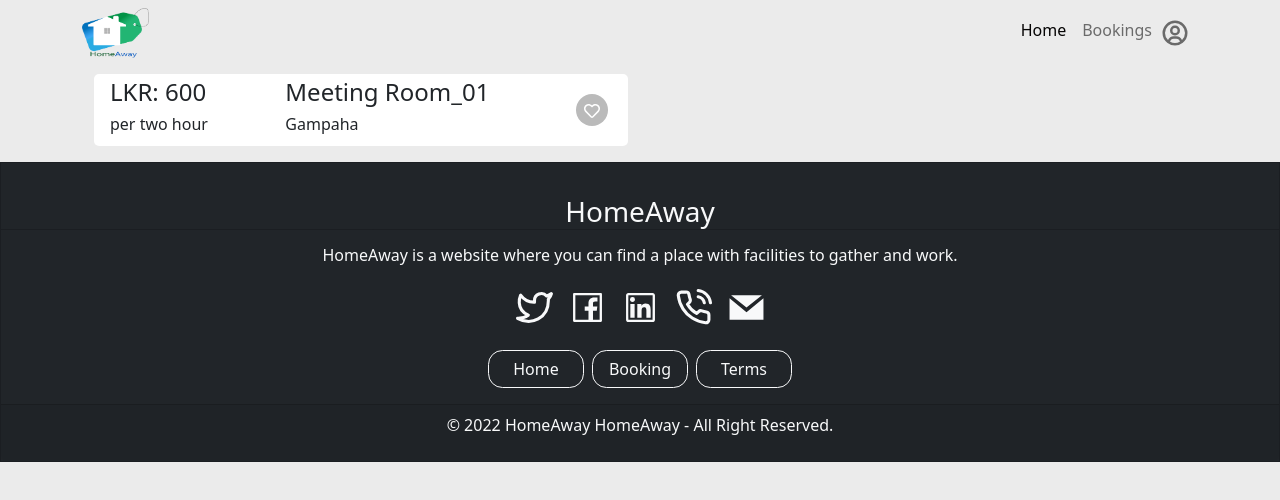
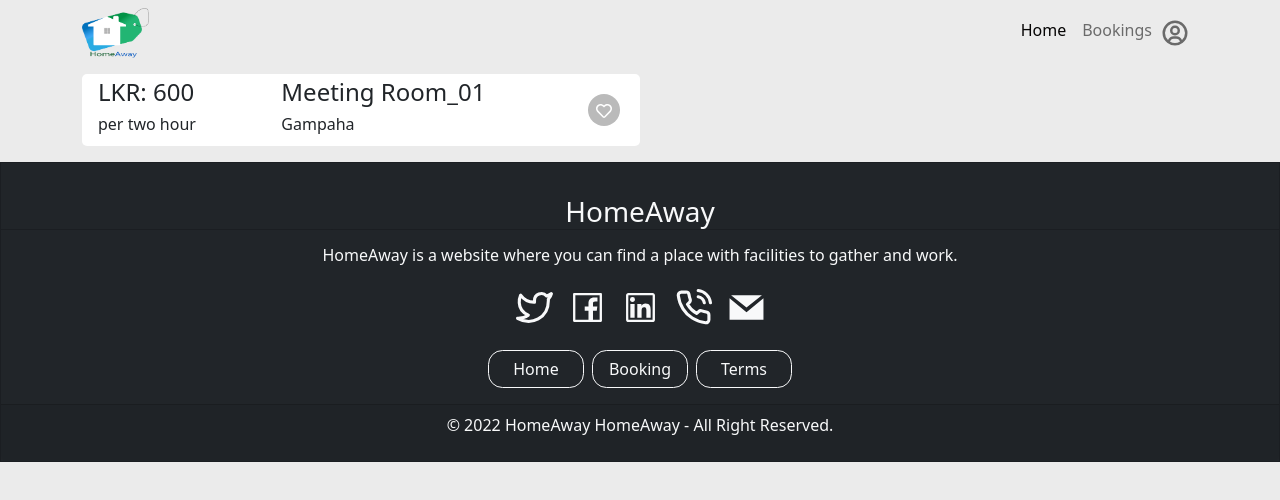
Before and after one commit to GP-43/homeaway-frontend, a React (Create React App) app: page /placedescription in a window 1280 px wide. Shown: the top 500 px of the page. Built offline with nearby package versions, Linux system fonts and the light colour scheme.

Commit message:
errors done

```diff
--- a/src/components/place_description/PlaceDetails.jsx
+++ b/src/components/place_description/PlaceDetails.jsx
@@ -1,20 +1,12 @@
 import React, { useState } from "react";
-import { Row, Col, Container, Card } from "react-bootstrap";
-
+import { Row, Col } from "react-bootstrap";
 import { FaRegHeart } from "react-icons/fa";
 import { FaHeart } from "react-icons/fa";
-
-
 
 function PlaceDetails() {
     const [show, setShow] = useState(true);
     const place_details = { title: "Meeting Room_01", place: "Gampaha", duration: "per two hour", price: 'LKR: 600' };
     return (
-
-        <Container>
-
-
-
             <Row xs={3} className="place-details-cover p-1 mb-3">
                 <Col ys={2} xs={4} className="place-details-bacground">
                     <Row className="place-details-bacground"><h5 className="place-details-text">{place_details.price}</h5></Row>
@@ -25,7 +17,6 @@ function PlaceDetails() {
                     <Row className="place-details-bacground"><h6 className="place-details-text">{place_details.place}</h6></Row>
                 </Col>
                 <Col ys={1} xs={2} className="d-flex justify-content-end m-auto pe-3 place-details-bacground">
-
 
                         {show ? (
                             <button className="button place-details-heart-button" onClick={() => setShow(false)}>
@@ -39,10 +30,6 @@ function PlaceDetails() {
 
                 </Col>
             </Row>
-
-
-
-        </Container>
     );
 }
 
```
